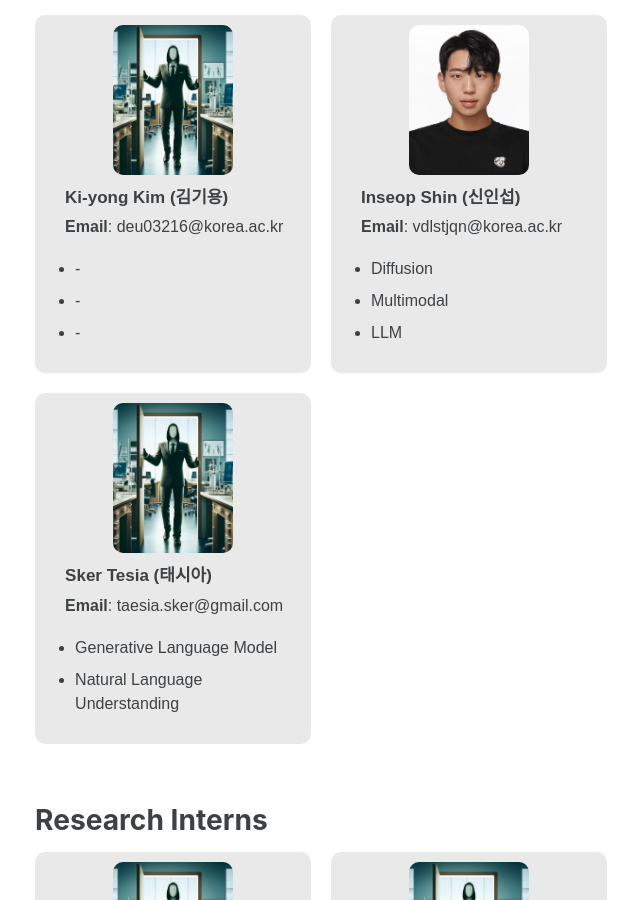
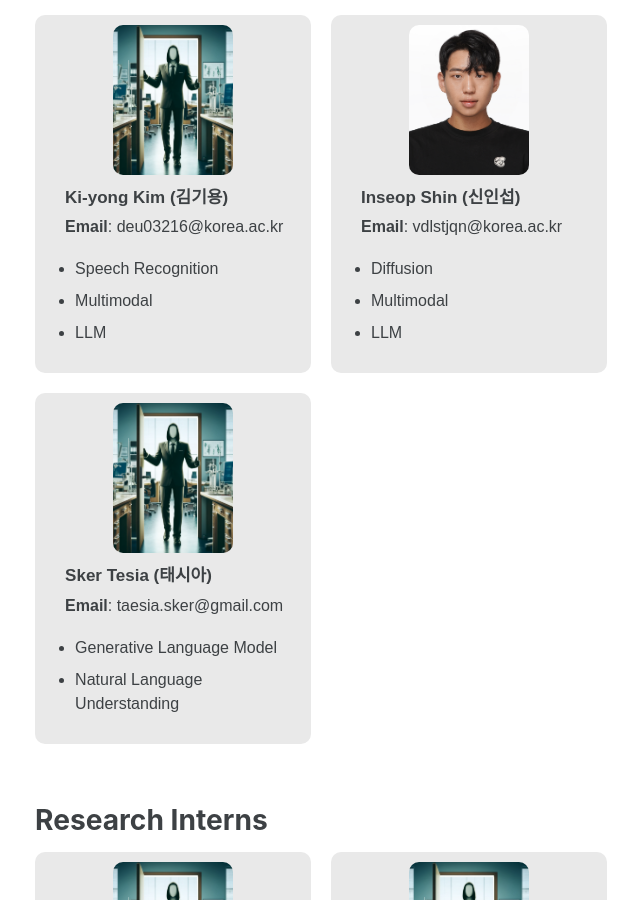
Before and after one commit to slp-laboratory/slp-laboratory.github.io, a Jekyll site: the page built from _pages/members.md, in a window 1280 px wide and 900 px high, scrolled down 1856 px. Shown: the whole window, without its empty margins (319-959 px from the left). Built offline with Jekyll 4.4.1, drawn with Linux system fonts in a browser that asks for light colours; cached includes are drawn as plain includes; comment, search, counter and statistics services are not loaded.

Commit message:
Update members.md

```diff
--- a/_pages/members.md
+++ b/_pages/members.md
@@ -133,9 +133,9 @@ toc: true
         <div class="name"> Ki-yong Kim (김기용)</div>
         <div class="email"><strong>Email</strong>: deu03216@korea.ac.kr</div>
         <ul>
-          <li> - </li>
-          <li> - </li>
-          <li> - </li>
+          <li> Speech Recognition </li>
+          <li> Multimodal </li>
+          <li> LLM </li>
         </ul>
       </div>
     </div>
```
